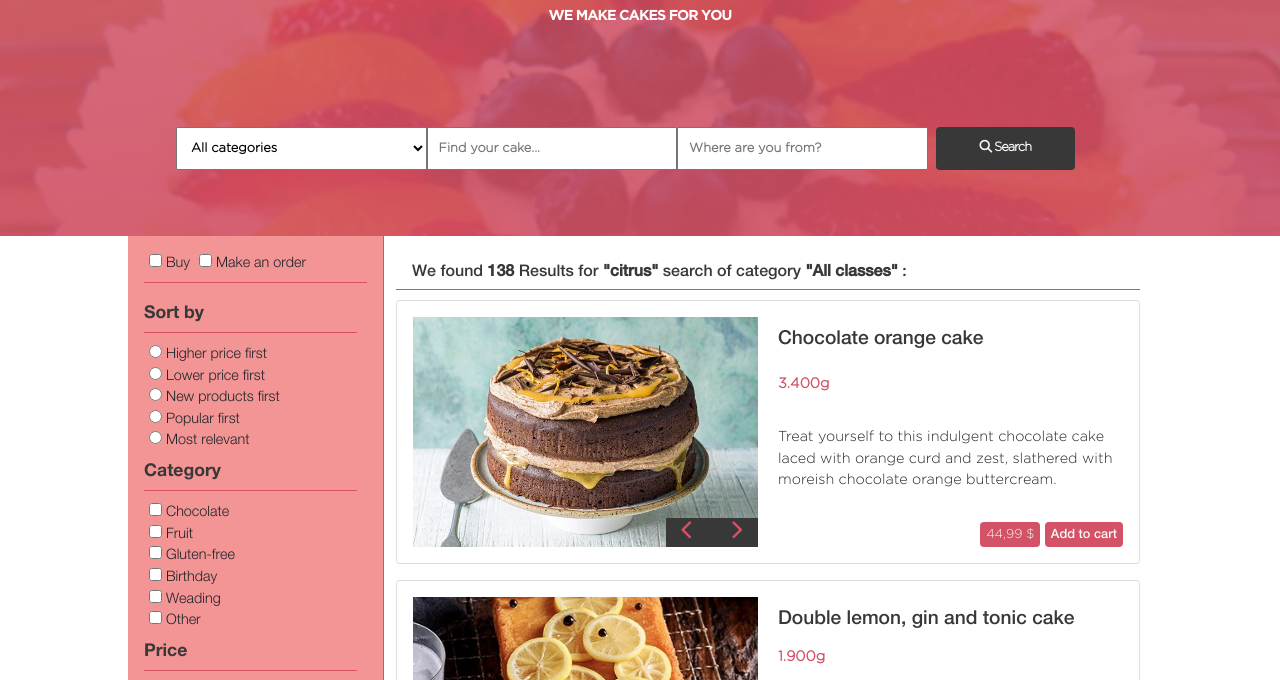
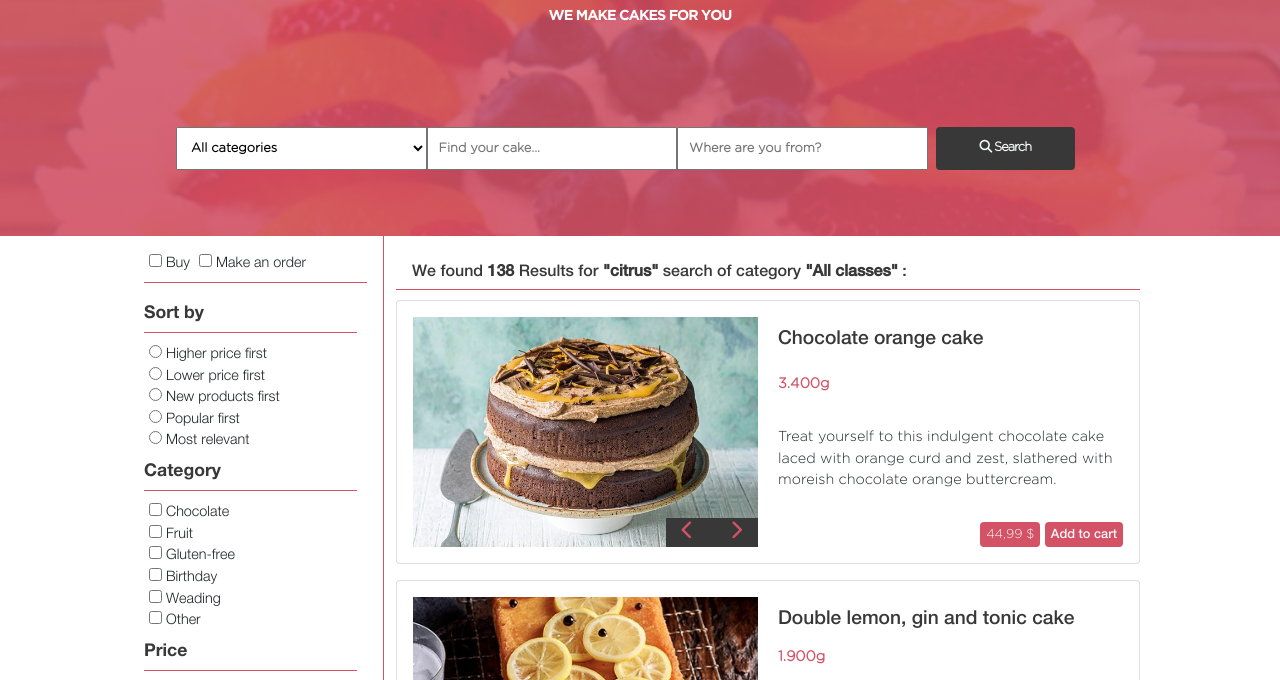
Before and after one commit to AleksandarIvezic/Cake-Factory, a website: page search-results.html in a window 1280 px wide. Shown: the part 193-873 px from the top of the page. Drawn offline with nearby package versions, Linux system fonts and the light colour scheme.

Commit message:
Change background color of search filter to white

```diff
--- a/style.css
+++ b/style.css
@@ -352,7 +352,6 @@ main p,
 /* Filter search  */
 
 .filter-search {
-  background-color: var(--pinkColor);
   padding: 10px;
   border-right: var(--redColor) 1px solid;
 }
```
